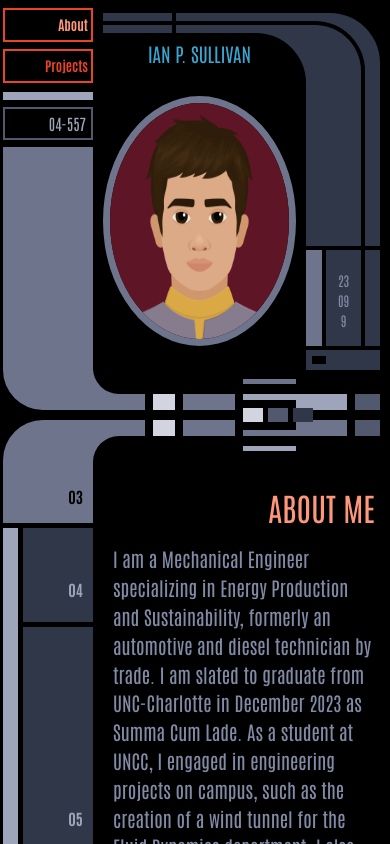
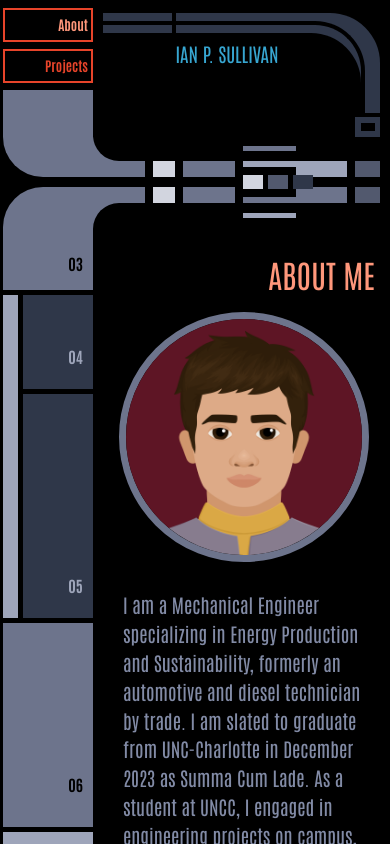
Before and after one commit to NicaVulcan/Ian-sullivan, a React (Create React App) app: page / in a window 390 px wide. Shown: the top 844 px of the page. Built offline with nearby package versions, Linux system fonts and the light colour scheme.

Commit message:
header, avatar, and modal window responsiveness

```diff
--- a/src/components/Header/index.js
+++ b/src/components/Header/index.js
@@ -43,7 +43,7 @@ function Header(props) {
                                     <div className="lcars-access">
                                         MECHANICAL ENGINEER <span className="blink medium-dark-blue"> - ENERGY SPECIALIZATION</span>
                                     </div>
-                                    <img alt="cartoon avatar" id="avatar" src={ianAvatar}></img>
+                                    <img className="avatar" alt="cartoon avatar" id="header-avatar" src={ianAvatar}></img>
                                 </div>
                                 <div className="top-arch-panel-1">
                                 </div>
--- a/src/components/Main/About/index.js
+++ b/src/components/Main/About/index.js
@@ -1,15 +1,21 @@
 import React from "react";
 import resume from "../../../assets/documents/Ian-resume.pdf";
+import ianAvatar from "../../../assets/images/Ian_avatar.png";
 
-function About () {
+function About() {
     return (
         <div>
             <h1>About Me</h1>
-            <p>I am a Mechanical Engineer specializing in Energy Production and Sustainability, formerly an automotive and diesel technician by trade. I am slated to graduate from UNC-Charlotte in December 2023 as Summa Cum Lade. As a student at UNCC, I engaged in engineering projects on campus, such as the creation of a wind tunnel for the Fluid Dynamics department. I also started a collegiate racing team and club known as Formula SAE Electric Vehicle, where students from any major can participate in a design competition to build a rules-complaint electric racecar. I consider myself a lifelong learner, taking any opportunity to learn and teach others where I can.</p>
-            <p>I am passionate about making life more sustainable without impacts to everyday life. I have engaged in a study abroad program based in Paris, France for sustainability and I have been working as a Co-Op for an Energy Company specializing in Greenfield projects to bring more wind, solar and battery storage online. In addition to a sustainability passion, I am hungry to create and provide the most economical and reliable solutions for products and services.</p>
-            <p>I consider my tenure servicing and maintaining a fleet of over 50 school buses to be one of my biggest professional achievements, due to the satisfaction of providing safe travel for tens of thousands of children every day. I believe this achievement of hard work trumps other achievements of innovation, due to the service provided for future generations. A personal accomplishment I am prouder of than any other is my hand in creating and running the Formula SAE Electric Vehicle team at UNCC. This team provided a safe haven for future engineers and other majors alike. The team was founded to not single any one person out, and allow those individuals to grow while learning career skills, such as corporate outreach, marketing, financial planning, project planning, project engineering, and communications.</p>
-            <p>I believe in thoroughness and thoughtfulness in the workplace and in my personal life. I am an avid cyclist, father, husband, innovator, and friend. I look towards the future in terms of sustainability and creating the best environment, economy, and culture for future generations. I actively wants to help fill the void in sustainable manufacturing, energy and construction.</p>
-            <p><a href={resume} download="Ian-Sullivan_Resume">Click HERE to download my resume.</a></p>
+            <div id="about-avatar-container">
+                <img className="avatar" alt="cartoon avatar" id="about-avatar" src={ianAvatar}></img>
+            </div>
+            <div id="about-content">
+                <p>I am a Mechanical Engineer specializing in Energy Production and Sustainability, formerly an automotive and diesel technician by trade. I am slated to graduate from UNC-Charlotte in December 2023 as Summa Cum Lade. As a student at UNCC, I engaged in engineering projects on campus, such as the creation of a wind tunnel for the Fluid Dynamics department. I also started a collegiate racing team and club known as Formula SAE Electric Vehicle, where students from any major can participate in a design competition to build a rules-complaint electric racecar. I consider myself a lifelong learner, taking any opportunity to learn and teach others where I can.</p>
+                <p>I am passionate about making life more sustainable without impacts to everyday life. I have engaged in a study abroad program based in Paris, France for sustainability and I have been working as a Co-Op for an Energy Company specializing in Greenfield projects to bring more wind, solar and battery storage online. In addition to a sustainability passion, I am hungry to create and provide the most economical and reliable solutions for products and services.</p>
+                <p>I consider my tenure servicing and maintaining a fleet of over 50 school buses to be one of my biggest professional achievements, due to the satisfaction of providing safe travel for tens of thousands of children every day. I believe this achievement of hard work trumps other achievements of innovation, due to the service provided for future generations. A personal accomplishment I am prouder of than any other is my hand in creating and running the Formula SAE Electric Vehicle team at UNCC. This team provided a safe haven for future engineers and other majors alike. The team was founded to not single any one person out, and allow those individuals to grow while learning career skills, such as corporate outreach, marketing, financial planning, project planning, project engineering, and communications.</p>
+                <p>I believe in thoroughness and thoughtfulness in the workplace and in my personal life. I am an avid cyclist, father, husband, innovator, and friend. I look towards the future in terms of sustainability and creating the best environment, economy, and culture for future generations. I actively wants to help fill the void in sustainable manufacturing, energy and construction.</p>
+                <p><a href={resume} download="Ian-Sullivan_Resume">Click HERE to download my resume.</a></p>
+            </div>
         </div>
     )
 }
--- a/src/index.css
+++ b/src/index.css
@@ -1888,7 +1888,7 @@ h2	{
 
 h3 {
 	font-size: clamp(1.1rem, 1.213rem + 0.3478vw, 1.2rem);
-	color: var(--medium-dark-blue);
+	color: var(--blue);
 }
 
 p {
@@ -2677,15 +2677,31 @@ footer::after {
 #column-3 {
 	margin: auto;
 }
-
-/* begin Header */
-#avatar {
+.avatar {
   height: 250px;
   border-radius: 50%;
   border: 7px var(--primary-gray) solid;
-  margin: 30px auto 0;
+}
+
+/* begin Header */
+
+#header-avatar {
+	margin: 30px auto 0;
 }
 /* end Header */
+
+/* begin About */
+
+#about-avatar-container {
+	display: none;
+}
+#about-avatar {
+	margin: 0 auto;
+}
+#about-content {
+	padding: 10px;
+}
+/* end About */
 
 /* begin Projects */
 #project-tile-menu {
@@ -2727,13 +2743,14 @@ footer::after {
 
 .modal-container {
 	background: var(--dark-blue);
+	color: var(--ghost-gray);
 	border-radius: 5px;
 	max-width: 100%;
 	margin: 50px auto;
 	padding: 15px 50px 35px;
 	width: 80vw;
-  height: 90vh;
-  overflow: scroll;
+  	height: 90vh;
+  	overflow: scroll;
 }
 
 .modal-date {
@@ -2776,6 +2793,24 @@ footer {
 	}
 
 }
+
+@media screen and (max-width: 1000px) {
+	#header-avatar {
+		display: none;
+	}
+	#about-avatar-container {
+		display: flex;
+	}
+	.panel-wrapper, .chunk, .top-arch-panel-1, .top-arch-panel-2, .top-arch-1::before {
+		display: none;
+	}
+	.top-arch-1 {
+		height: 100px;
+	}
+	.arch-base {
+		width: 60px;
+	}
+}
 @media screen and (max-width: 990px) {
 	#project-tile-menu {
 		grid-template-columns: 1fr 1fr;
@@ -2793,6 +2828,9 @@ footer {
 	.date-display-separator {
 		display: none;
 	}
+	.arch-base {
+		width: 25px;
+	}
 }
 
 @media screen and (max-width: 700px) {
@@ -2800,6 +2838,15 @@ footer {
 		grid-template-columns: 1fr;
 		grid-template-rows: repeat(10, 1fr);
 	}
+	.modal-container {
+		width: 90vw;
+	}
+}
+
+@media screen and (max-width: 500px) {
+	.modal-container {
+		width: 96vw;
+	}
 
 }
 
```
